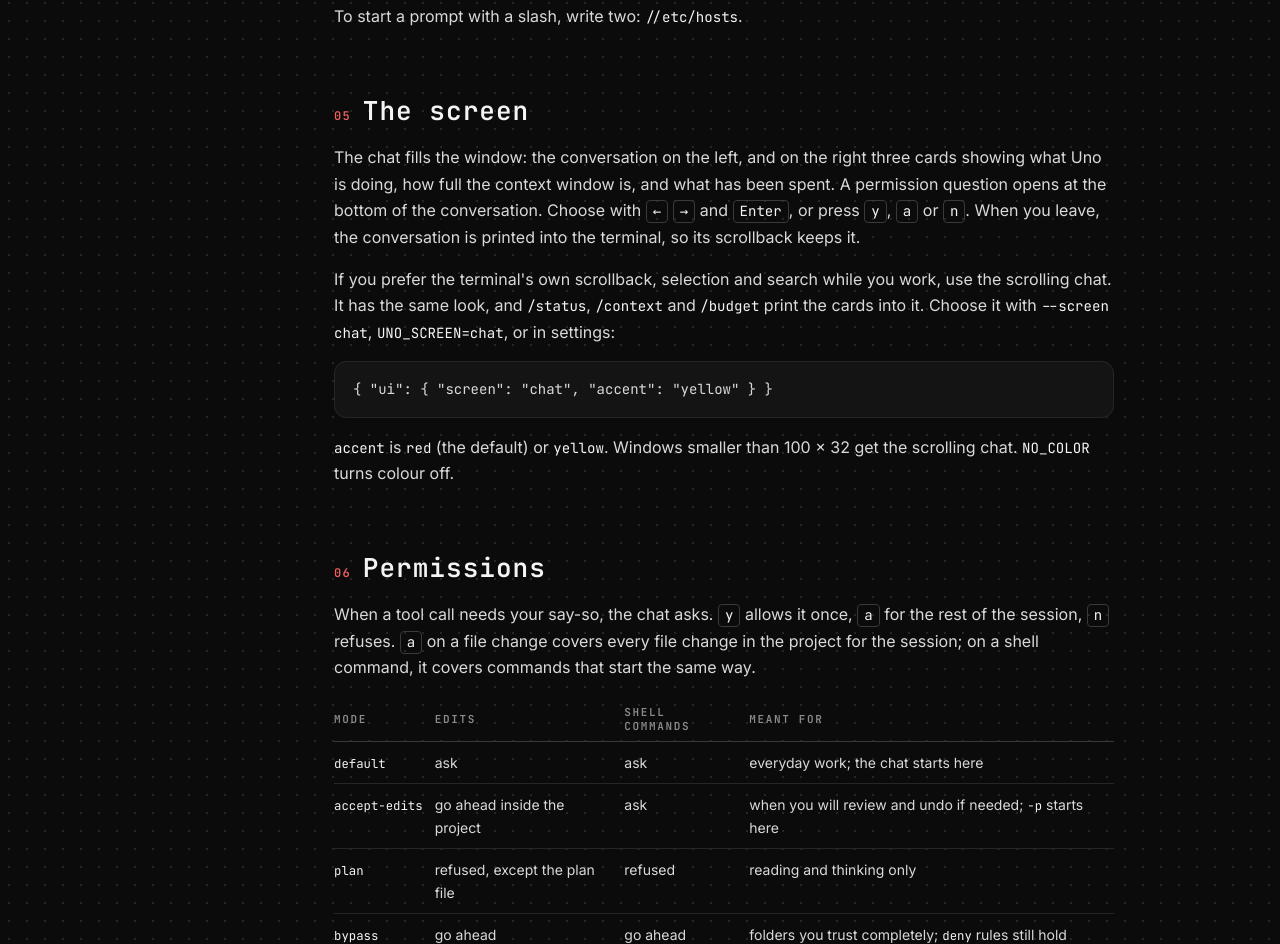
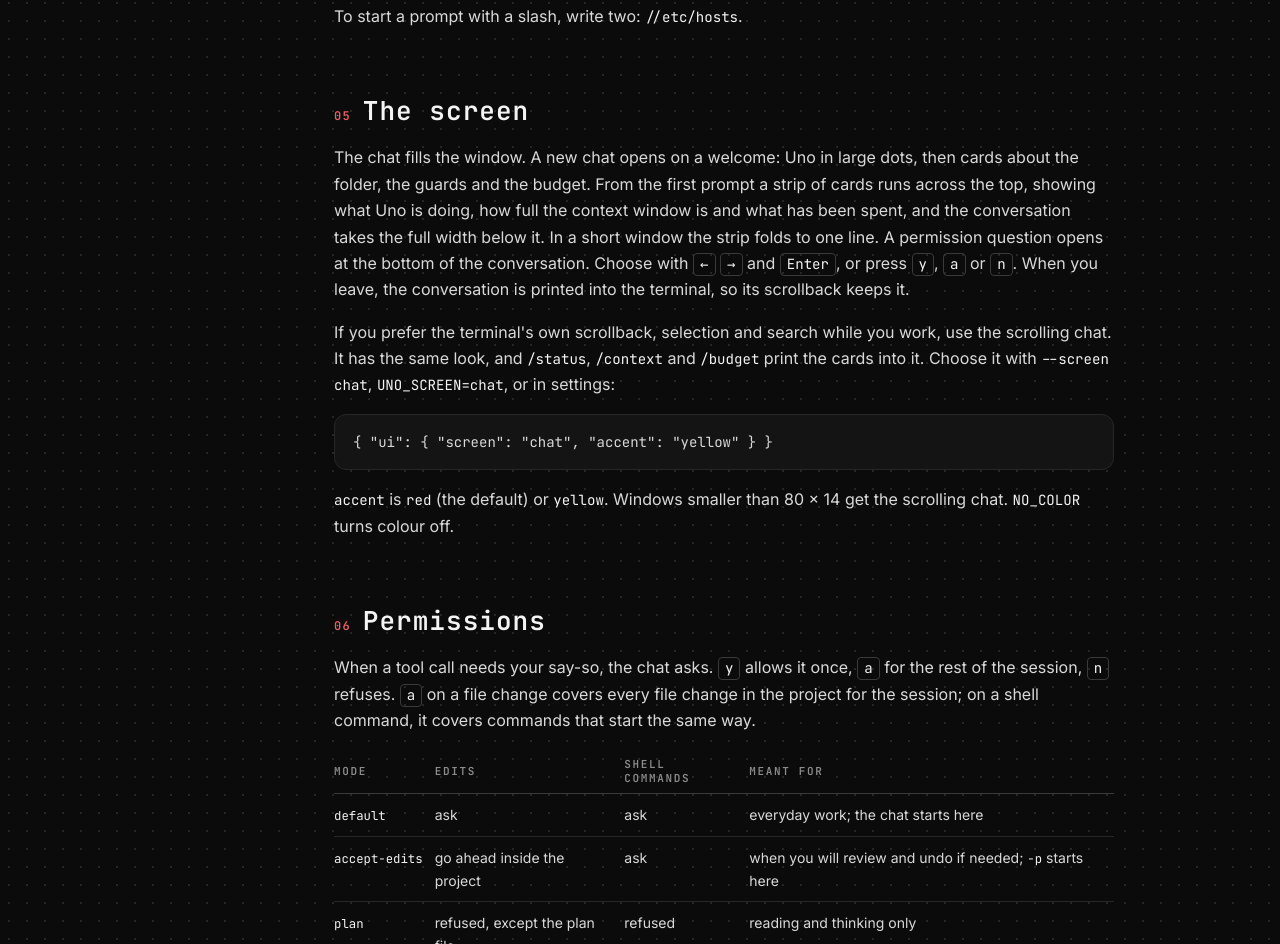
Before and after one commit to Motiontic/unocode-releases, a plain HTML site: page index.html in a window 1280 px wide. Shown: the part 3732-4676 px from the top of the page. Drawn offline with Linux system fonts and the light colour scheme; a web font is replaced by a local one.

Commit message:
uno 0.1.1

```diff
--- a/index.html
+++ b/index.html
@@ -167,10 +167,10 @@ uno --provider openai-compat --base-url http://localhost:11434/v1 --model qwen3<
 
 <section id="screen">
 <h2><span class="n">05</span> The screen</h2>
-<p>The chat fills the window: the conversation on the left, and on the right three cards showing what Uno is doing, how full the context window is, and what has been spent. A permission question opens at the bottom of the conversation. Choose with <kbd>←</kbd> <kbd>→</kbd> and <kbd>Enter</kbd>, or press <kbd>y</kbd>, <kbd>a</kbd> or <kbd>n</kbd>. When you leave, the conversation is printed into the terminal, so its scrollback keeps it.</p>
+<p>The chat fills the window. A new chat opens on a welcome: Uno in large dots, then cards about the folder, the guards and the budget. From the first prompt a strip of cards runs across the top, showing what Uno is doing, how full the context window is and what has been spent, and the conversation takes the full width below it. In a short window the strip folds to one line. A permission question opens at the bottom of the conversation. Choose with <kbd>←</kbd> <kbd>→</kbd> and <kbd>Enter</kbd>, or press <kbd>y</kbd>, <kbd>a</kbd> or <kbd>n</kbd>. When you leave, the conversation is printed into the terminal, so its scrollback keeps it.</p>
 <p>If you prefer the terminal's own scrollback, selection and search while you work, use the scrolling chat. It has the same look, and <code>/status</code>, <code>/context</code> and <code>/budget</code> print the cards into it. Choose it with <code>--screen chat</code>, <code>UNO_SCREEN=chat</code>, or in settings:</p>
 <pre><code>{ "ui": { "screen": "chat", "accent": "yellow" } }</code></pre>
-<p><code>accent</code> is <code>red</code> (the default) or <code>yellow</code>. Windows smaller than 100 × 32 get the scrolling chat. <code>NO_COLOR</code> turns colour off.</p>
+<p><code>accent</code> is <code>red</code> (the default) or <code>yellow</code>. Windows smaller than 80 × 14 get the scrolling chat. <code>NO_COLOR</code> turns colour off.</p>
 </section>
 
 <section id="permissions">
```
